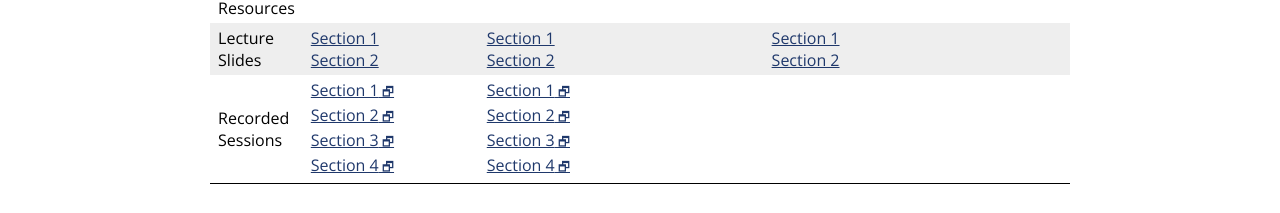
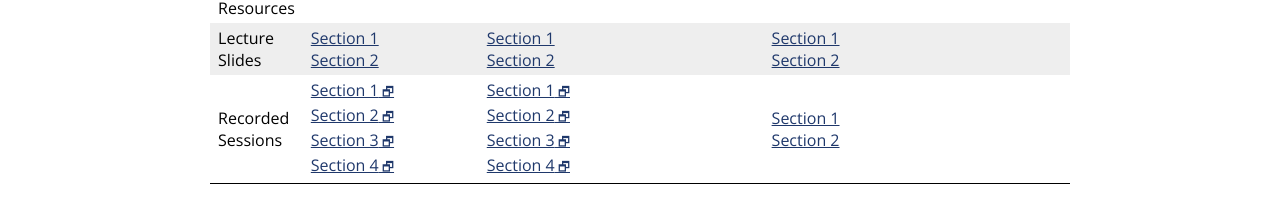
Before and after one commit to jhu-ip/cs220-s22, a Jekyll site: the page built from material.md, in a window 1280 px wide. Shown: the part 1132-1345 px from the top of the page. Built offline with Jekyll 4.4.1, drawn with Linux system fonts in a browser that asks for light colours; some web fonts are replaced.

Commit message:
Adding today's video(s)

```diff
--- a/material.csv
+++ b/material.csv
@@ -268,3 +268,5 @@ Week,Day,Date,Type,Link text,URL
 8,3,18-Mar,Exercise,Exercise 24,exercise/ex24.html
 8,3,18-Mar,LectureSlides,Section 1,slides/sec02/24.pdf
 8,3,18-Mar,LectureSlides,Section 2,slides/sec02/24.pdf
+8,3,18-Mar,Recording,Section 1,###
+8,3,18-Mar,Recording,Section 2,###
--- a/material.md
+++ b/material.md
@@ -469,7 +469,7 @@ the materials for that week.
       <td>Recorded<br>Sessions</td>
       <td><a class='external' target='_blank' href='https://jh.hosted.panopto.com/Panopto/Pages/Viewer.aspx?id=8569857b-044d-4506-934b-ae580126139e'>Section 1</a><br><a class='external' target='_blank' href='https://jh.hosted.panopto.com/Panopto/Pages/Viewer.aspx?id=c5336e3e-890c-4bc2-940a-ae580137a743'>Section 2</a><br><a class='external' target='_blank' href='https://jh.hosted.panopto.com/Panopto/Pages/Viewer.aspx?id=92f020b6-8cc4-42d6-8f37-ae5801488078'>Section 3</a><br><a class='external' target='_blank' href='https://jh.hosted.panopto.com/Panopto/Pages/Viewer.aspx?id=aa51ae78-1a91-4616-92f3-ae5800f33049'>Section 4</a></td>
       <td><a class='external' target='_blank' href='https://jh.hosted.panopto.com/Panopto/Pages/Viewer.aspx?id=11aa5900-15c5-4004-bb96-ae5a01200065'>Section 1</a><br><a class='external' target='_blank' href='https://jh.hosted.panopto.com/Panopto/Pages/Viewer.aspx?id=5750d5b9-e1d1-498d-812f-ae5a01362842'>Section 2</a><br><a class='external' target='_blank' href='https://jh.hosted.panopto.com/Panopto/Pages/Viewer.aspx?id=8d7aad31-5268-4ea0-95a5-ae5a014fe37f'>Section 3</a><br><a class='external' target='_blank' href='https://jh.hosted.panopto.com/Panopto/Pages/Viewer.aspx?id=302d45ff-4bcd-4511-9e93-ae5a00f5b142'>Section 4</a></td>
-      <td></td>
+      <td><a href='###'>Section 1</a><br><a href='###'>Section 2</a></td>
     </tr>
   </tbody>
 </table>
```
